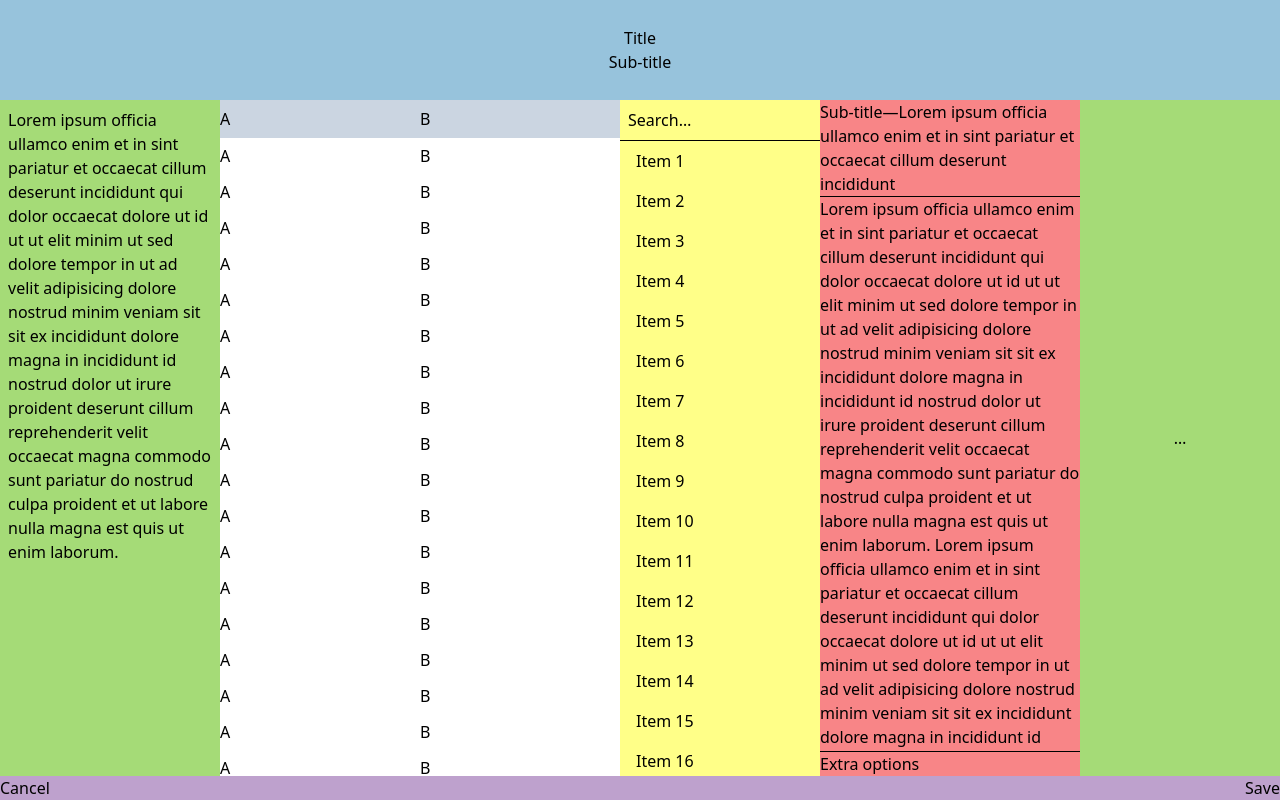
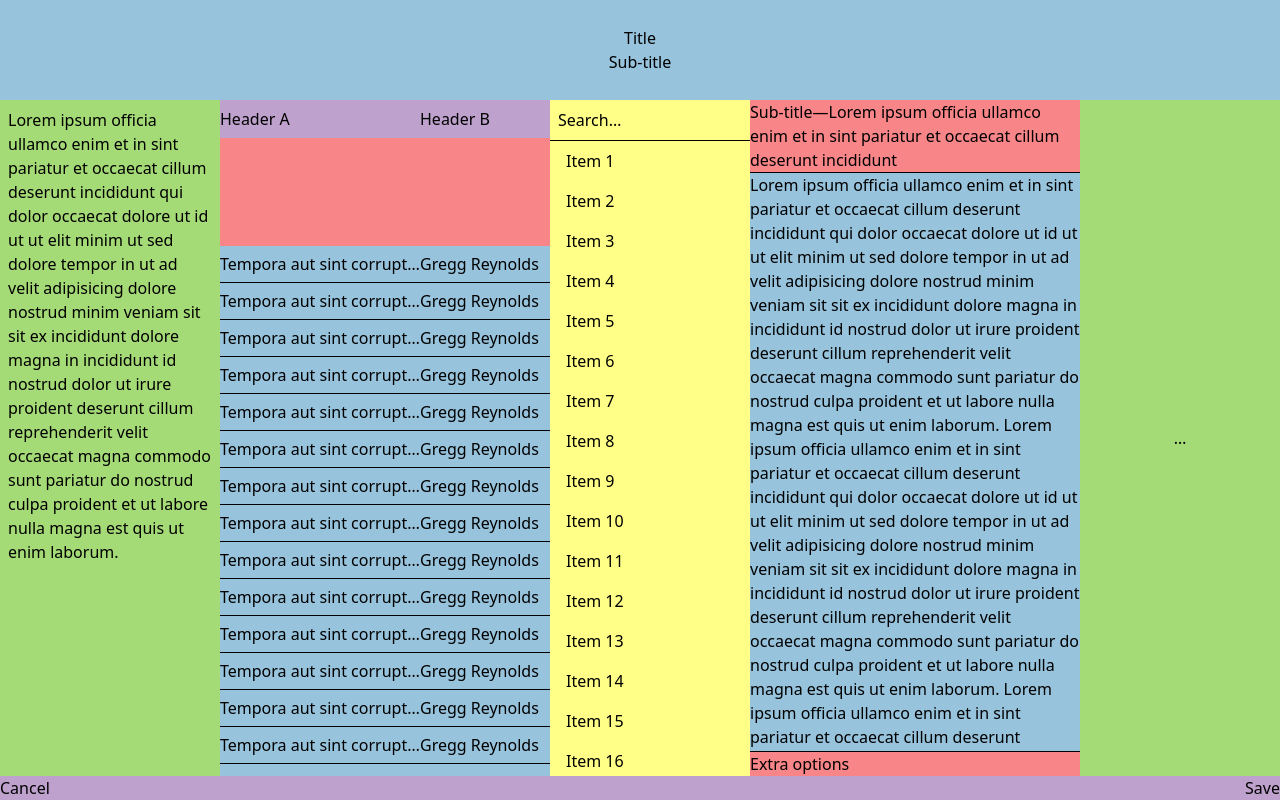
Before and after one commit to nevoland/reflexion, a Preact app: page / in a window 1280 px wide. Built offline with nearby package versions, Linux system fonts and the light colour scheme; what @nevoland/get-global would draw is missing.

Commit message:
Udpate demo

```diff
--- a/src/App.tsx
+++ b/src/App.tsx
@@ -1,3 +1,4 @@
+import { clsx } from "clsx";
 import { useEffect, useRef, useState } from "preact/hooks";
 
 import { Flex } from "../lib/main.js";
@@ -11,16 +12,22 @@ function TableHeaderList({ value }: { value: number }) {
     ref.current.scrollLeft = value;
   }, [value]);
   return (
-    <Flex direction="horizontal" overflow="hidden" ref={ref} width="fill">
+    <Flex
+      class="d"
+      direction="horizontal"
+      overflow="hidden"
+      ref={ref}
+      width="fill"
+    >
       <Flex class="TableHeaderList" direction="horizontal">
-        <Flex align="left" class="bg-slate-300" height={38} width={200}>
-          A
+        <Flex align="left" height={38} width={200}>
+          Header A
         </Flex>
-        <Flex align="left" class="bg-slate-300" height={38} width={200}>
-          B
+        <Flex align="left" height={38} width={200}>
+          Header B
         </Flex>
-        <Flex align="left" class="bg-slate-300" height={38} width={200}>
-          C
+        <Flex align="left" height={38} width={200}>
+          Header C
         </Flex>
       </Flex>
     </Flex>
@@ -29,15 +36,20 @@ function TableHeaderList({ value }: { value: number }) {
 
 function TableRow() {
   return (
-    <Flex direction="horizontal">
-      <Flex align="left" direction="horizontal" height={36} width={200}>
-        A
+    <Flex class="a border-b border-black" direction="horizontal">
+      <Flex align="left" height={36} width={200}>
+        <span class="w-full truncate">
+          Tempora aut sint corrupti. Repudiandae sit dolorem ut quia eos nulla
+          nemo et. Et ut dicta mollitia eligendi molestiae. Voluptate minima
+          aperiam id voluptatum voluptatibus quos nulla adipisci. Sit at velit
+          facere culpa magni earum.
+        </span>
       </Flex>
       <Flex align="left" direction="horizontal" height={36} width={200}>
-        B
+        Gregg Reynolds
       </Flex>
       <Flex align="left" direction="horizontal" height={36} width={200}>
-        C
+        Charles Cremin
       </Flex>
     </Flex>
   );
@@ -52,7 +64,11 @@ function TableRowList({ onChange }: { onChange: (value: number) => void }) {
       scroll
       width="fill"
     >
-      <Flex direction="vertical">
+      <Flex class="c" direction="vertical" height={4000} width="hug">
+        <Flex
+          direction="vertical"
+          style={{ transform: `translateY(${3 * 36}px)` }}
+        >
           <TableRow />
           <TableRow />
           <TableRow />
@@ -75,13 +91,19 @@ function TableRowList({ onChange }: { onChange: (value: number) => void }) {
           <TableRow />
         </Flex>
       </Flex>
+    </Flex>
   );
 }
 
-function Table() {
+function Table({ class: className }: { class?: string }) {
   const [value, onChange] = useState(0);
   return (
-    <Flex class="Table" direction="vertical" height="fill" width="fill">
+    <Flex
+      class={clsx("Table", className)}
+      direction="vertical"
+      height="fill"
+      width="fill"
+    >
       <TableHeaderList value={value} />
       <TableRowList onChange={onChange} />
     </Flex>
@@ -115,8 +137,8 @@ export function App() {
             culpa proident et ut labore nulla magna est quis ut enim laborum.
           </div>
         </Flex>
-        <Flex direction="vertical" height="fill" width={400}>
-          <Table />
+        <Flex class="relative" direction="vertical" height="fill" width="fill">
+          <Table class="absolute inset-0" />
         </Flex>
         <Flex class="e" direction="vertical" height="fill" width={200}>
           <Flex class="border-b border-black p-2" width="fill">
@@ -135,7 +157,7 @@ export function App() {
             Sub-title—Lorem ipsum officia ullamco enim et in sint pariatur et
             occaecat cillum deserunt incididunt
           </Flex>
-          <Flex height="fill" scroll>
+          <Flex class="a" height="fill" scroll>
             Lorem ipsum officia ullamco enim et in sint pariatur et occaecat
             cillum deserunt incididunt qui dolor occaecat dolore ut id ut ut
             elit minim ut sed dolore tempor in ut ad velit adipisicing dolore
```
Lines whose indentation alone changed are shown as unchanged.
